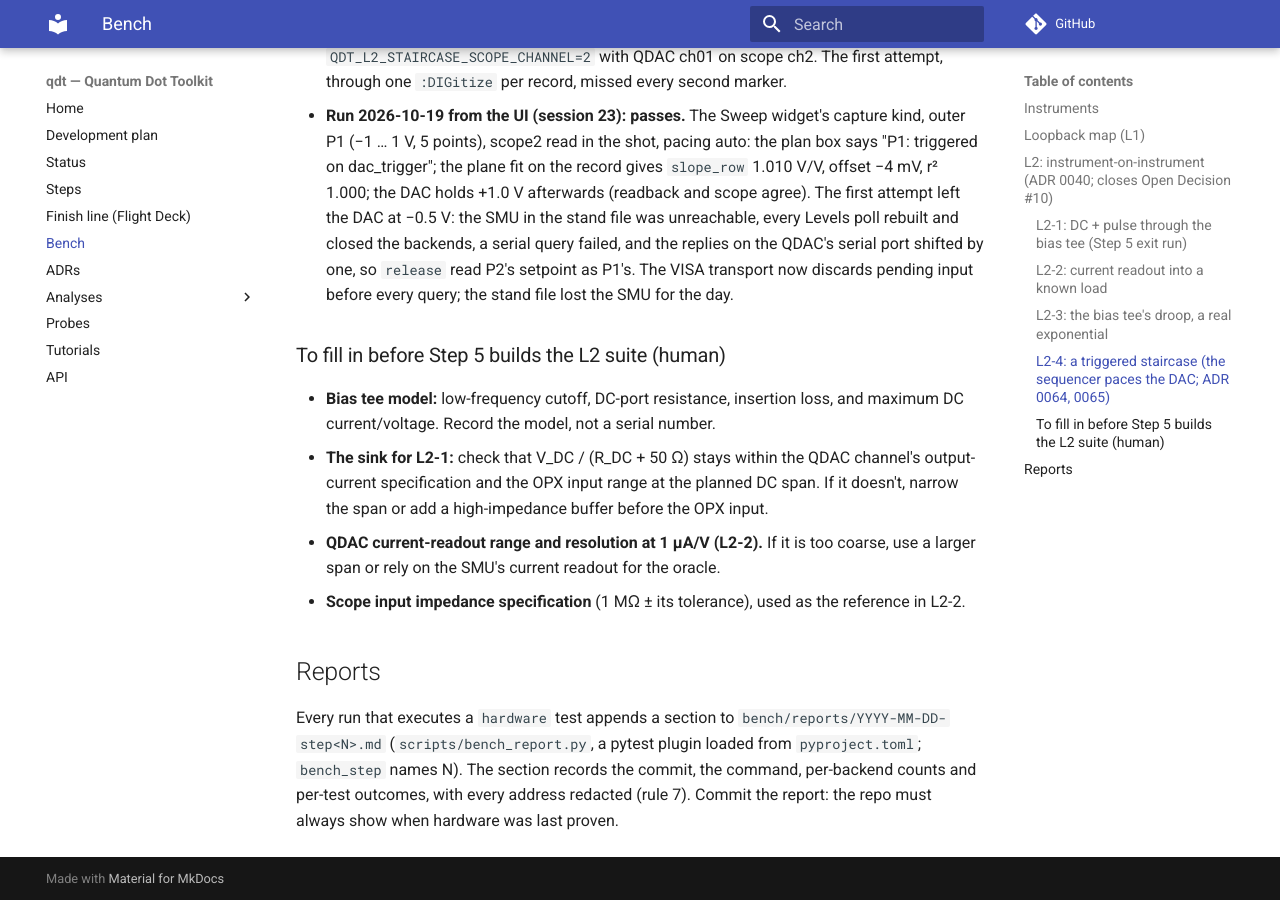
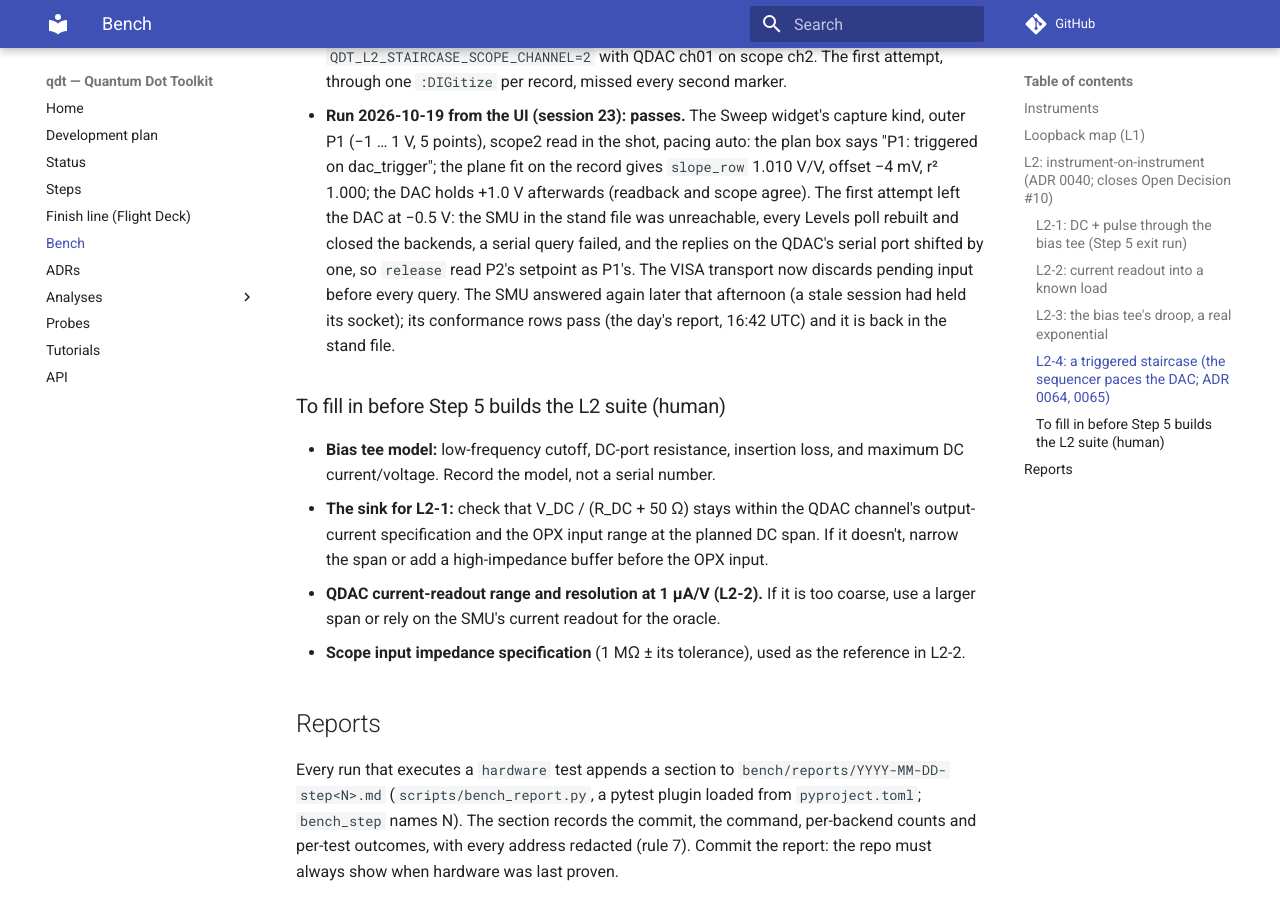
Before and after one commit to CowboyQuantum/qdt, an MkDocs documentation site: the page built from docs/BENCH.md, in a window 1280 px wide and 900 px high, scrolled down 7344 px. Built offline with MkDocs 1.6.1 and Material for MkDocs 9.7.7, drawn with Linux system fonts in a browser that asks for light colours; comment, search, counter and statistics services are not loaded.

Commit message:
docs(bench): BENCH.md's L2-4 note — the SMU is back in the stand file; its conformance run is in the day's report
Co-Authored-By: Claude Fable 5.1 <noreply@anthropic.com>

```diff
--- a/docs/BENCH.md
+++ b/docs/BENCH.md
@@ -181,7 +181,8 @@ QDAC ch01 ──► scope ch2 (DC, 1 MΩ; no board)
   and scope agree). The first attempt left the DAC at −0.5 V: the SMU in the stand file was unreachable, every
   Levels poll rebuilt and closed the backends, a serial query failed, and the replies on the QDAC's serial
   port shifted by one, so `release` read P2's setpoint as P1's. The VISA transport now discards pending input
-  before every query; the stand file lost the SMU for the day.
+  before every query. The SMU answered again later that afternoon (a stale session had held its socket); its
+  conformance rows pass (the day's report, 16:42 UTC) and it is back in the stand file.
 
 ### To fill in before Step 5 builds the L2 suite (human)
 - **Bias tee model:** low-frequency cutoff, DC-port resistance, insertion loss, and maximum DC
```
